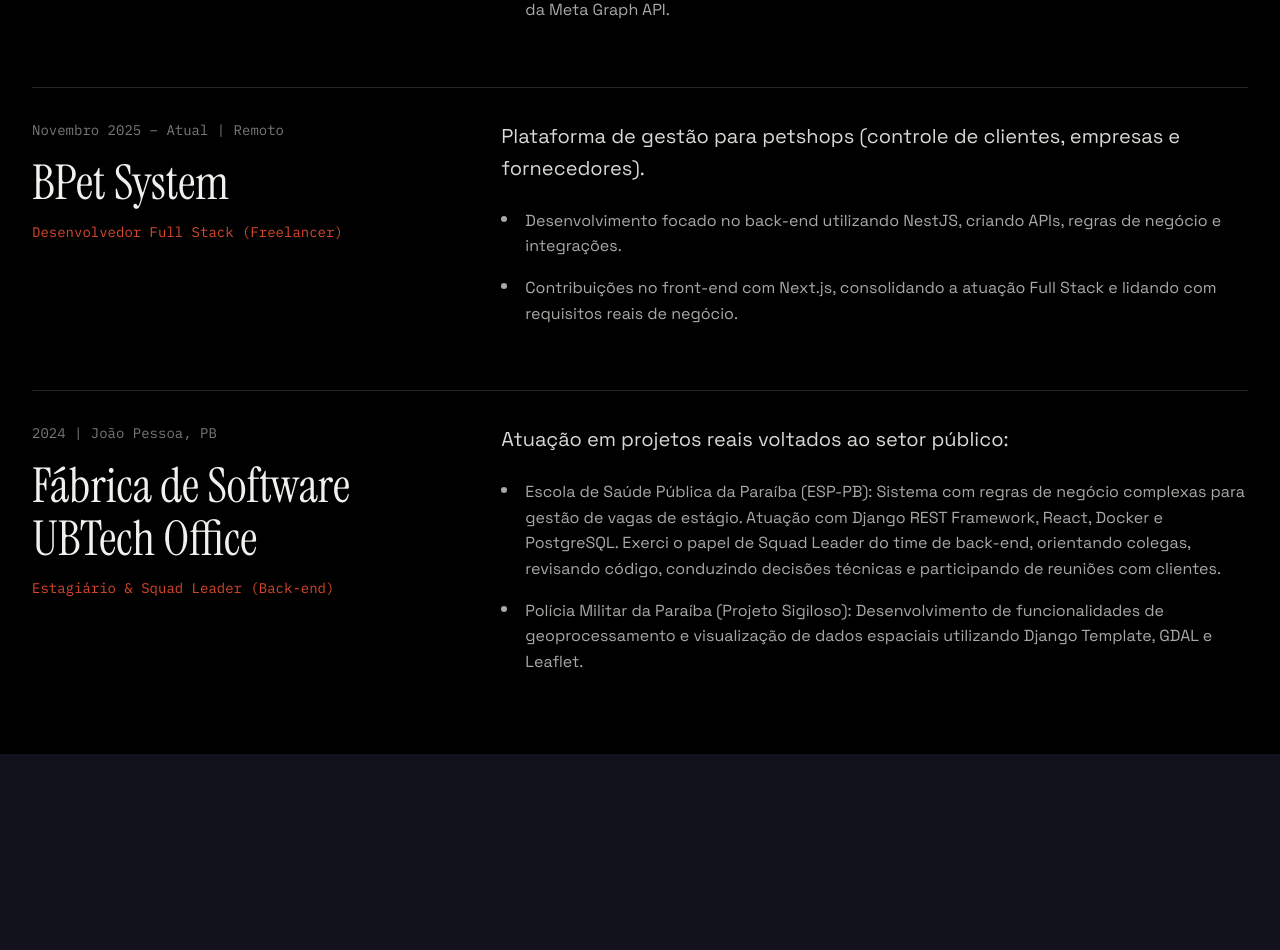
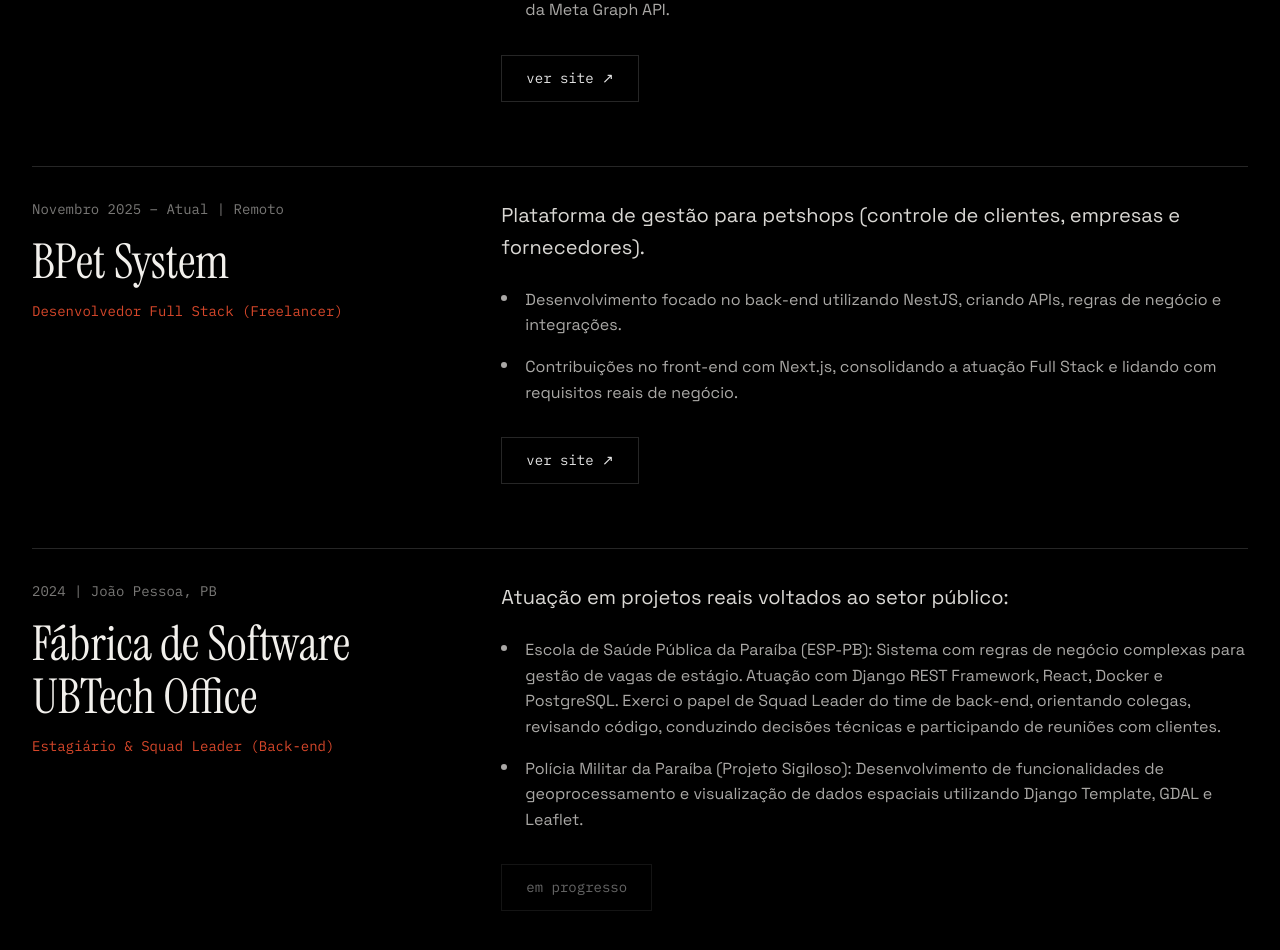
Before and after one commit to Vinicius083/portifolio, a Next.js app: page /experiences in a window 1280 px wide. Shown: the part 720-1670 px from the top of the page. Before the commit the page ends 1474 px from the top, so only its background shows below. Built offline with nearby package versions, Linux system fonts and the light colour scheme.

Commit message:
feat: add external links to experience cards and portfolio projects

```diff
--- a/src/app/experiences/page.tsx
+++ b/src/app/experiences/page.tsx
@@ -9,6 +9,7 @@
       location: "Remoto",
       period: "Atual",
       desc: "Empresa especializada em soluções de CRM e centrais de atendimento com integração de chatbot e IA.",
+      link: "https://meets.com.br/pt-br",
       bullets: [
         "Atuação em um ambiente 100% remoto, colaborando com equipes de desenvolvimento, QA e suporte.",
         "Manutenção de sistemas legados, correção de bugs críticos e evolução de funcionalidades de produção.",
@@ -22,6 +23,7 @@
       location: "Remoto",
       period: "Novembro 2025 – Atual",
       desc: "Plataforma de gestão para petshops (controle de clientes, empresas e fornecedores).",
+      link: "https://www.b-pet.app.br",
       bullets: [
         "Desenvolvimento focado no back-end utilizando NestJS, criando APIs, regras de negócio e integrações.",
         "Contribuições no front-end com Next.js, consolidando a atuação Full Stack e lidando com requisitos reais de negócio."
@@ -134,6 +136,7 @@
                     listStyle: "none",
                     padding: 0,
                     margin: 0,
+                    marginBottom: 32,
                   }}
                 >
                   {exp.bullets.map((bullet, j) => (
@@ -163,6 +166,43 @@
                     </li>
                   ))}
                 </ul>
+                {exp.link ? (
+                  <a
+                    href={exp.link}
+                    target="_blank"
+                    rel="noreferrer"
+                    className="hover:bg-white/5 hover:border-white/30 transition-all duration-300"
+                    style={{
+                      display: "inline-flex",
+                      alignItems: "center",
+                      gap: 12,
+                      border: "1px solid rgba(255,255,255,0.15)",
+                      padding: "12px 24px",
+                      color: "rgba(255,255,255,0.9)",
+                      textDecoration: "none",
+                      fontFamily: "var(--font-ibm-plex-mono), monospace",
+                      fontSize: 14,
+                    }}
+                  >
+                    ver site ↗
+                  </a>
+                ) : (
+                  <div
+                    style={{
+                      display: "inline-flex",
+                      alignItems: "center",
+                      gap: 12,
+                      border: "1px solid rgba(255,255,255,0.08)",
+                      padding: "12px 24px",
+                      color: "rgba(255,255,255,0.4)",
+                      fontFamily: "var(--font-ibm-plex-mono), monospace",
+                      fontSize: 14,
+                      cursor: "not-allowed",
+                    }}
+                  >
+                    em progresso
+                  </div>
+                )}
               </div>
             </section>
           ))}
--- a/src/app/page.tsx
+++ b/src/app/page.tsx
@@ -644,13 +644,19 @@
                 ? "jobImgSlideIn"
                 : "jobImgSlideOut"
               : "none";
+            const Tag = job.link ? "a" : "div";
             return (
-              <div
+              <Tag
                 key={job.id}
                 data-reveal-id={job.id}
+                href={job.link}
+                target={job.link ? "_blank" : undefined}
+                rel={job.link ? "noreferrer" : undefined}
                 className="flex items-center justify-between gap-4 md:gap-6 py-6 md:py-9 border-b border-white/15 cursor-pointer relative"
                 style={{
                   ...revealStyle(revealed, job.id, 24),
+                  textDecoration: "none",
+                  display: "flex",
                 }}
               >
                 <div
@@ -743,9 +749,9 @@
                     flexShrink: 0,
                   }}
                 >
-                  {isHovered ? "→" : "↗"}
+                  {job.link ? (isHovered ? "→" : "↗") : (isHovered ? "Em progresso" : "")}
                 </div>
-              </div>
+              </Tag>
             );
           })}
         </div>
--- a/src/data/portfolio.ts
+++ b/src/data/portfolio.ts
@@ -62,6 +62,7 @@
   company: string;
   desc: string;
   photo: string;
+  link?: string;
 };
 
 export const JOBS: Job[] = [
@@ -73,6 +74,7 @@
     company: "Meets Tecnologia",
     desc: "CRM e centrais de atendimento com chatbot e IA. Manutenção de sistemas legados, PHP (Zend) e React no front, NestJS no back. Destaque: módulo de Coexistência WhatsApp com Meta Graph API.",
     photo: "/projetos/meets.png",
+    link: "https://meets.com.br/pt-br",
   },
   {
     id: "job1",
@@ -82,6 +84,7 @@
     company: "BPet System",
     desc: "Plataforma de gestão para petshops. Back-end em NestJS (APIs e regras de negócio) e contribuições em Next.js no front-end.",
     photo: "/projetos/bpet.png",
+    link: "https://www.b-pet.app.br",
   },
   {
     id: "job2",
```
